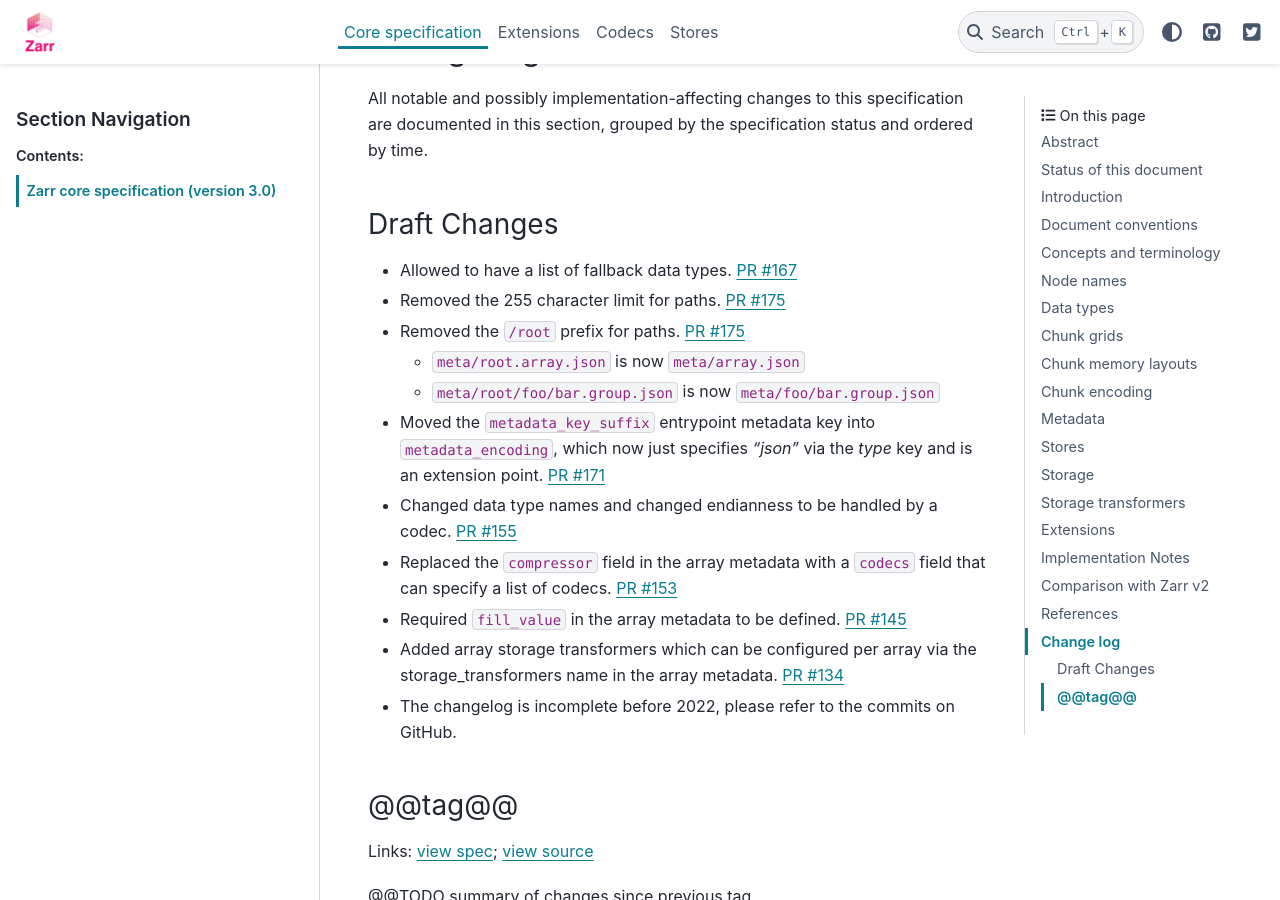
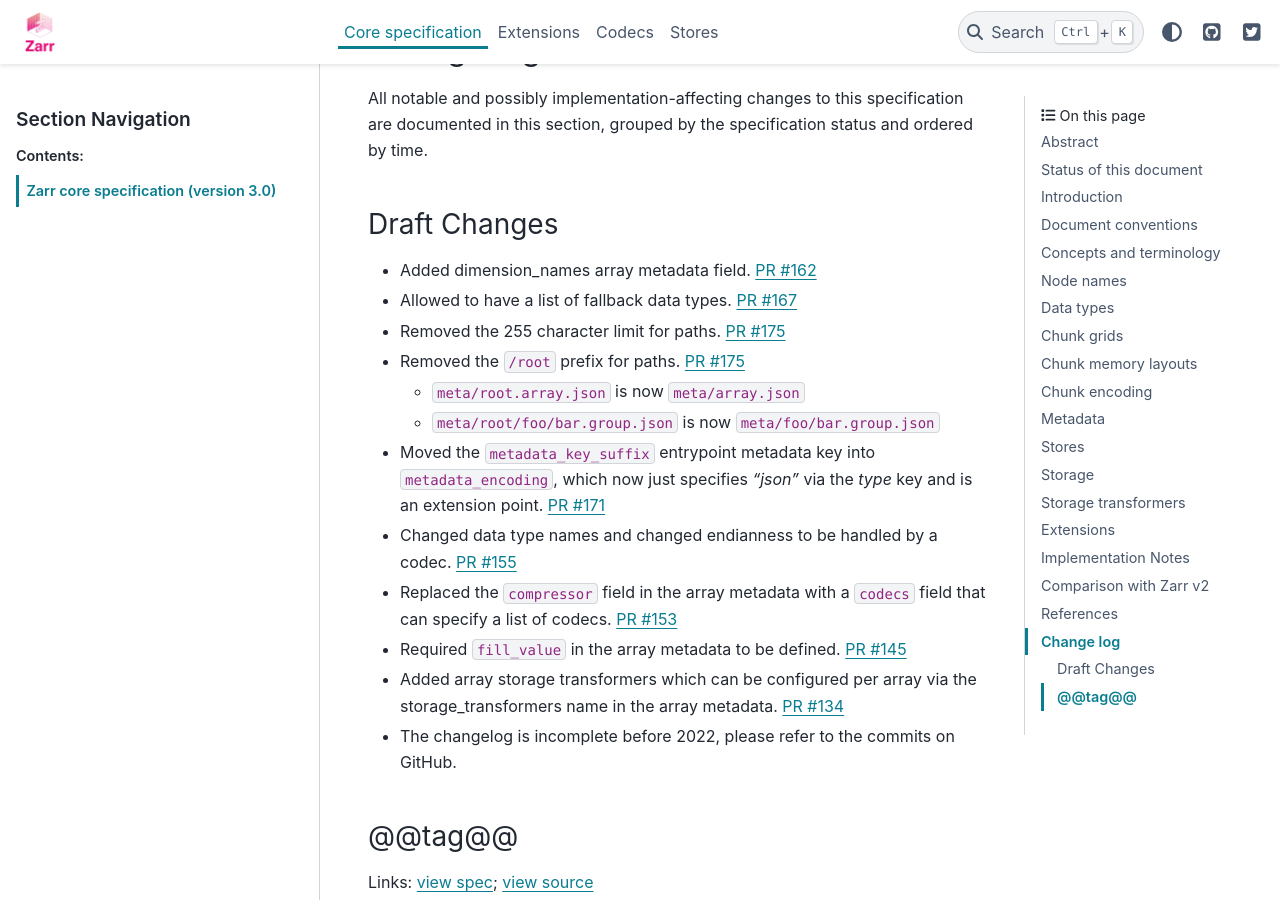
Before and after one commit to zarr-developers/zarr-specs, a Sphinx documentation site: the page built from docs/core/v3.0.rst, in a window 1280 px wide and 900 px high, scrolled down 42700 px. Built offline with Sphinx 7.4.7 and the PyData theme 0.15.4, drawn with Linux system fonts in a browser that asks for light colours.

Commit message:
add changelog entry

```diff
--- a/docs/core/v3.0.rst
+++ b/docs/core/v3.0.rst
@@ -1865,6 +1865,8 @@ by time.
 Draft Changes
 --------------------------
 
+- Added dimension_names array metadata field. `PR #162
+  <https://github.com/zarr-developers/zarr-specs/pull/162>`_
 - Allowed to have a list of fallback data types. `PR #167
   <https://github.com/zarr-developers/zarr-specs/pull/167>`_
 - Removed the 255 character limit for paths. `PR #175
```
